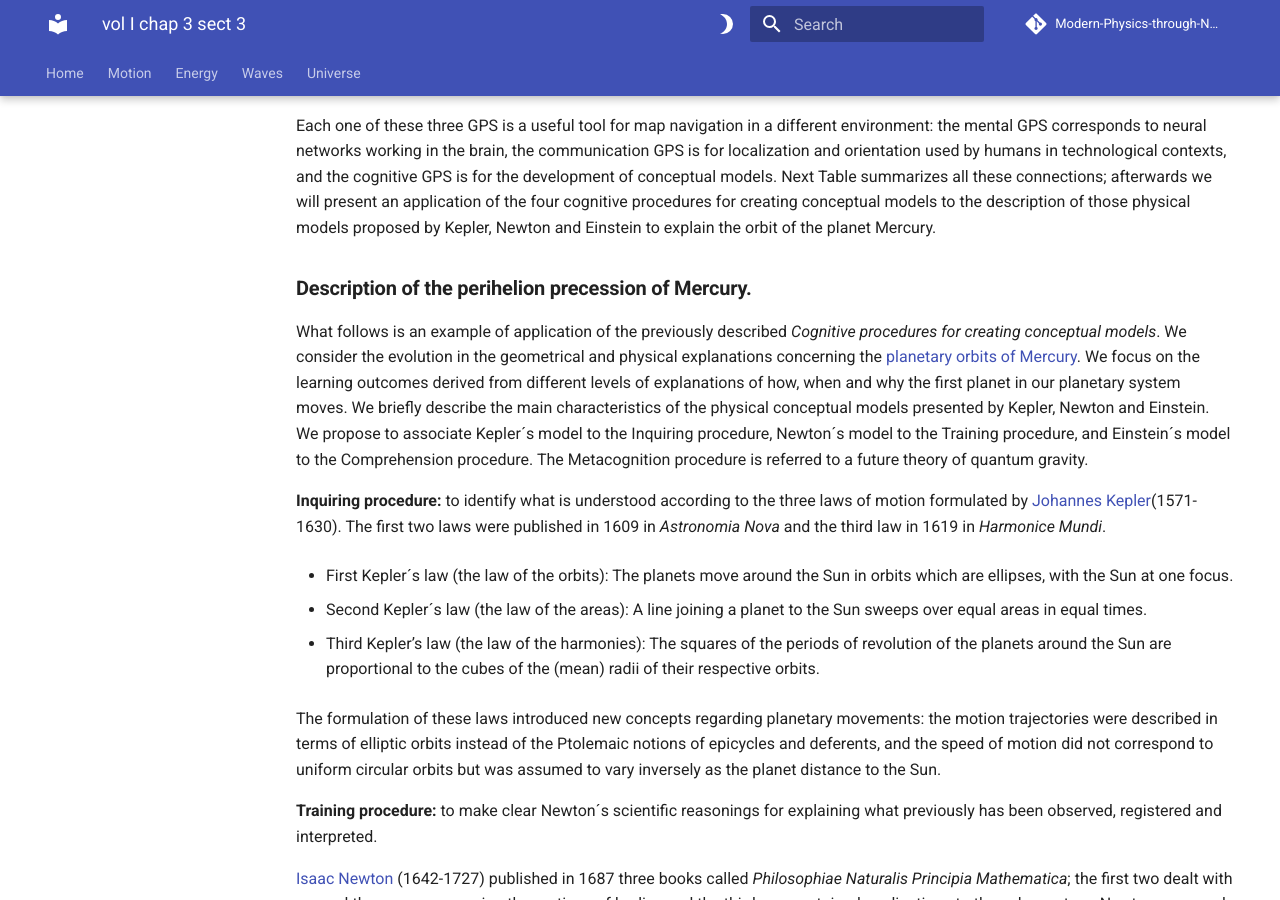
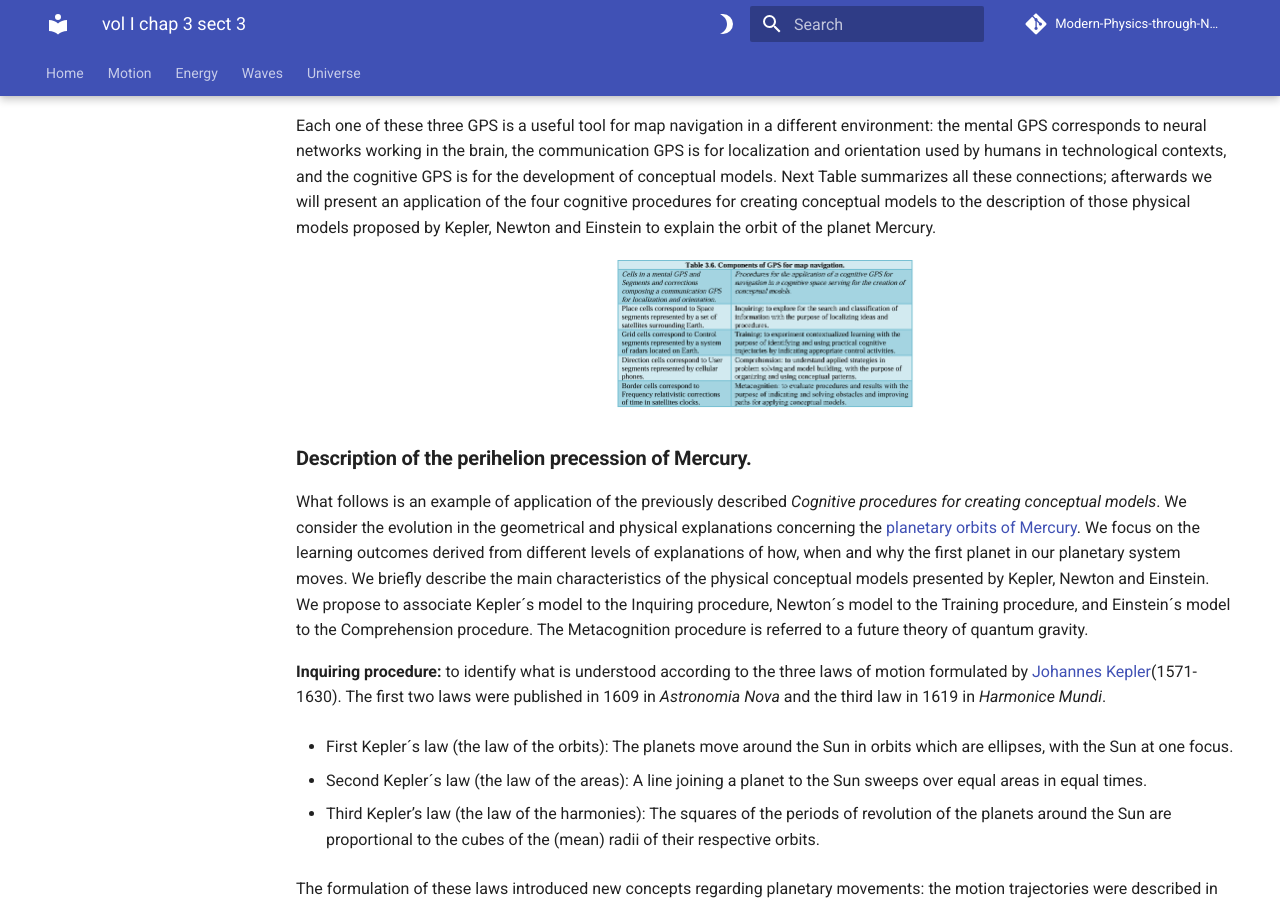
Before and after one commit to modphysnobel/modphysnobel.github.io, an MkDocs documentation site: the page built from docs/vol-I/vol-I-chap-3-sect-3.md, in a window 1280 px wide and 900 px high, scrolled down 1163 px. Built offline with MkDocs 1.6.1 and Material for MkDocs 9.7.7, drawn with Linux system fonts in a browser that asks for light colours; some web fonts are replaced; comment, search, counter and statistics services are not loaded.

Commit message:
Update vol-I-chap-3-sect-3.md

```diff
--- a/docs/vol-I/vol-I-chap-3-sect-3.md
+++ b/docs/vol-I/vol-I-chap-3-sect-3.md
@@ -19,6 +19,10 @@
 Now we propose to connect each one of the functions of the four neural cells (place, grid, direction and border) that integrates a mental GPS, to the three segments composing a communication GPS for localization and orientation (the space, the control, and the user) and the relativistic corrections made to the oscillatory frequency of the atomic clocks located inside the satellites. Then. we associate these four elements (three segments and a correction) to the cognitive procedures for creating conceptual models where a cognitive GPS functions in terms of procedures for Inquiring, Training, Comprehension, and Metacognition.
 
 Each one of these three GPS is a useful tool for map navigation in a different environment: the mental GPS corresponds to neural networks working in the brain, the communication GPS is for localization and orientation used by humans in technological contexts, and the cognitive GPS is for the development of conceptual models. Next Table summarizes all these connections; afterwards we will present an application of the four cognitive procedures for creating conceptual models to the description of those physical models proposed by Kepler, Newton and Einstein to explain the orbit of the planet Mercury.
+
+<p align="center">
+	<img src="https://github.com/modphysnobel/modphysnobel.github.io/blob/main/docs/vol-I/figs/Tabla%203.6bis.PNG?raw=true" width=300 align=center>
+	</p>
 
 ### **Description of the perihelion precession of Mercury.**
 
```
